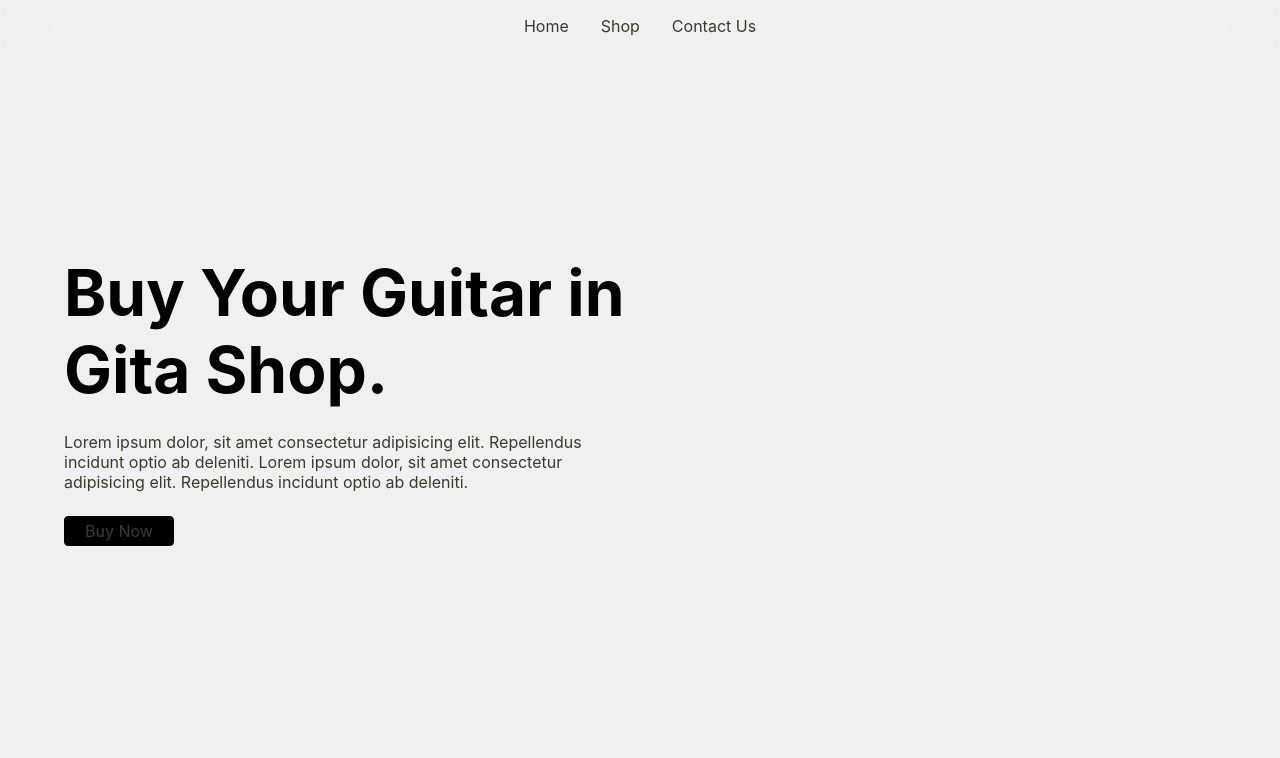
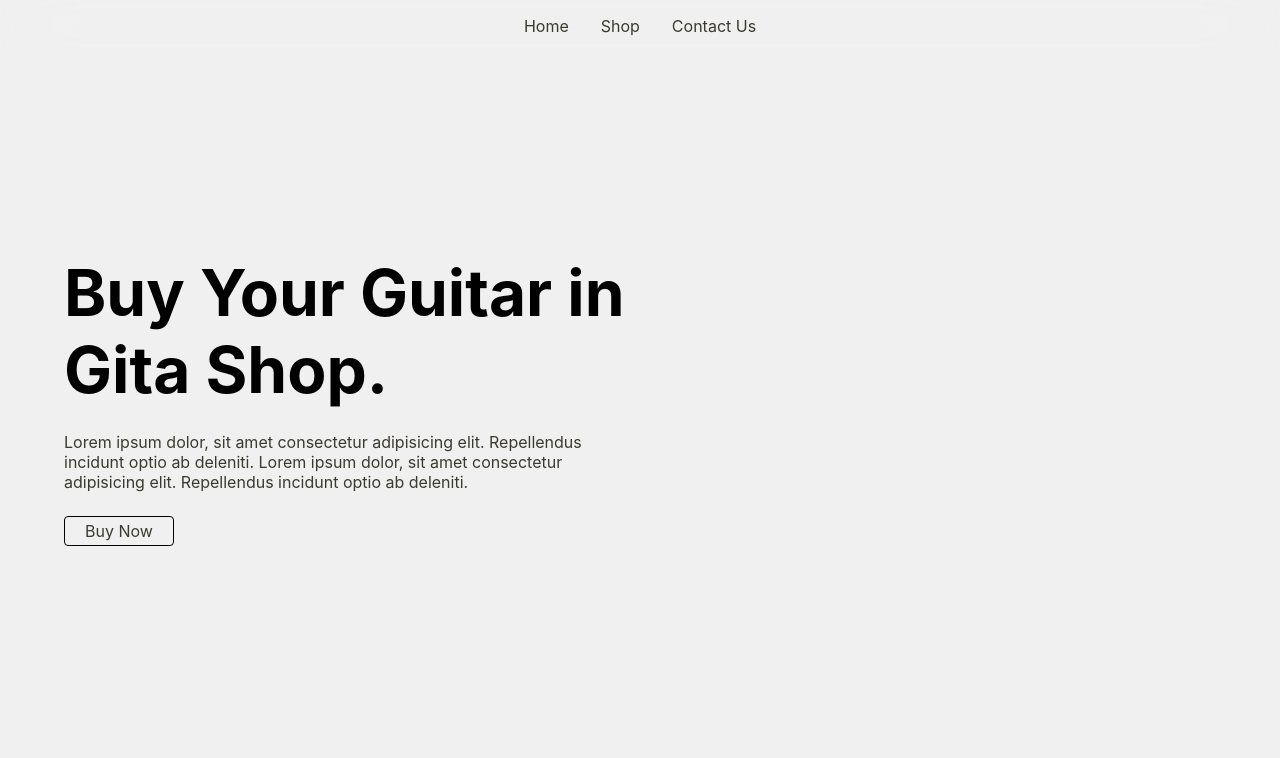
Before and after one commit to Rencist/Tugas-Pweb-3, a plain HTML site: page index.html in a window 1280 px wide. Shown: the top 758 px of the page. Drawn offline with Linux system fonts and the light colour scheme.

Commit message:
feat: adjust color

```diff
--- a/style.css
+++ b/style.css
@@ -31,7 +31,7 @@ a {
 .btn__primary {
   padding: 0.25rem 1.25rem;
 
-  background-color: var(--color-secondary);
+  background-color: var(--color-primary);
   border: 1px solid var(--color-secondary);
   border-radius: 0.25rem;
 
@@ -39,7 +39,7 @@ a {
 }
 
 .btn__primary:hover {
-  filter: brightness(var(--hover-brightness));
+  background-color: var(--color-secondary);
 }
 
 .btn__outline {
```
